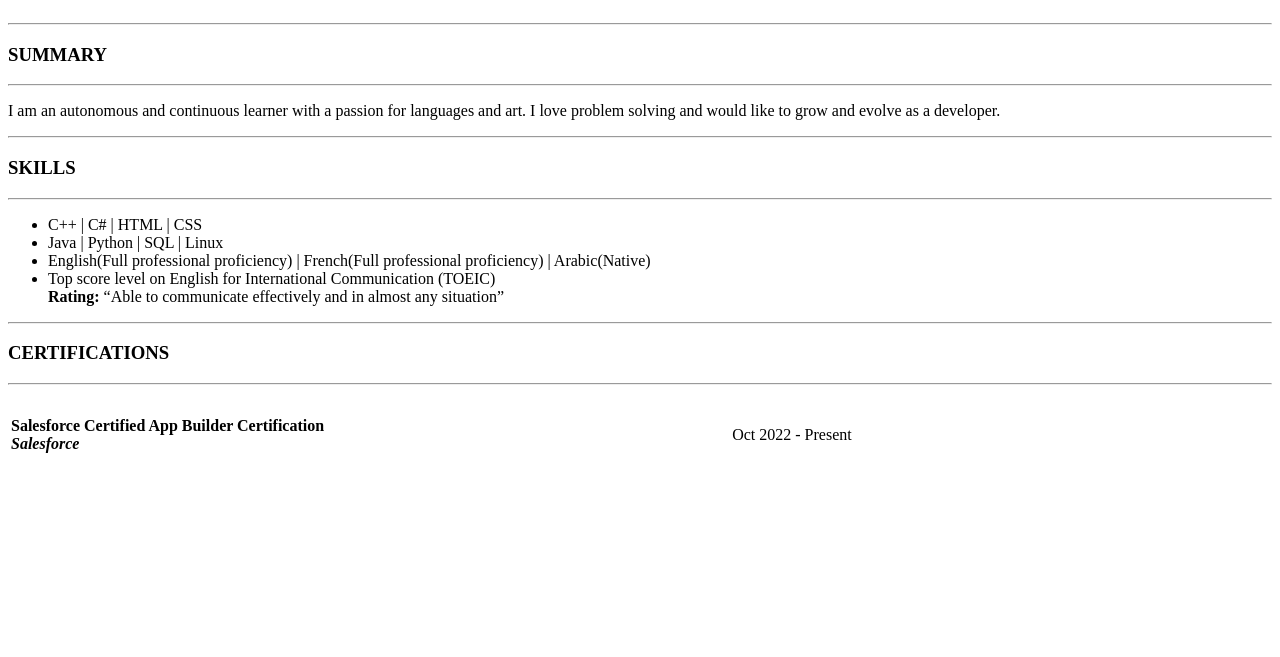
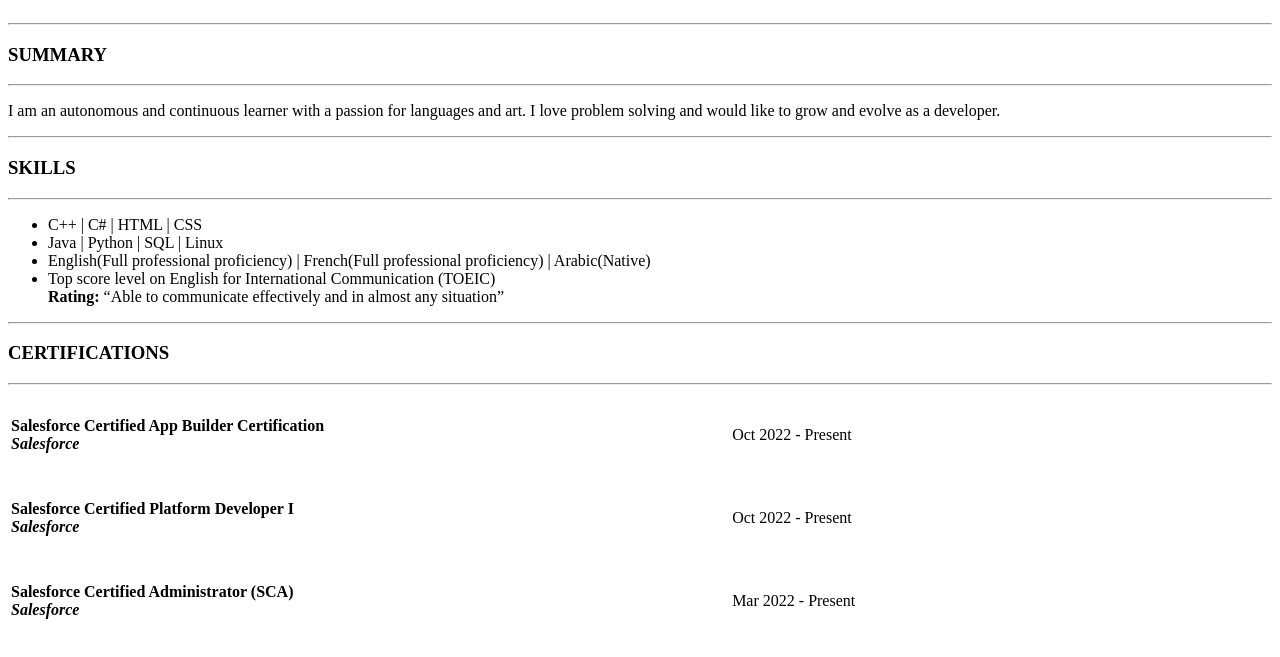
Before and after one commit to mariaachkouty/dev-profile, a plain HTML site: page index.html in a window 1280 px wide. Shown: the part 121-778 px from the top of the page. Drawn offline with Linux system fonts and the light colour scheme.

Commit message:
more certs

```diff
--- a/index.html
+++ b/index.html
@@ -81,6 +81,18 @@
                   <td width="400px"></td>
                   <td align="left">Oct 2022 - Present</td>
                 </tr>
+                <tr>
+                    <td><h4>Salesforce Certified Platform Developer I<br>
+                      <i>Salesforce</i></h4></td>
+                    <td width="400px"></td>
+                    <td align="left">Oct 2022 - Present</td>
+                </tr>
+                <tr>
+                    <td><h4>Salesforce Certified Administrator (SCA)<br>
+                      <i>Salesforce</i></h4></td>
+                    <td width="400px"></td>
+                    <td align="left">Mar 2022 - Present</td>
+                </tr>
             </table>
         </div>
 
```
